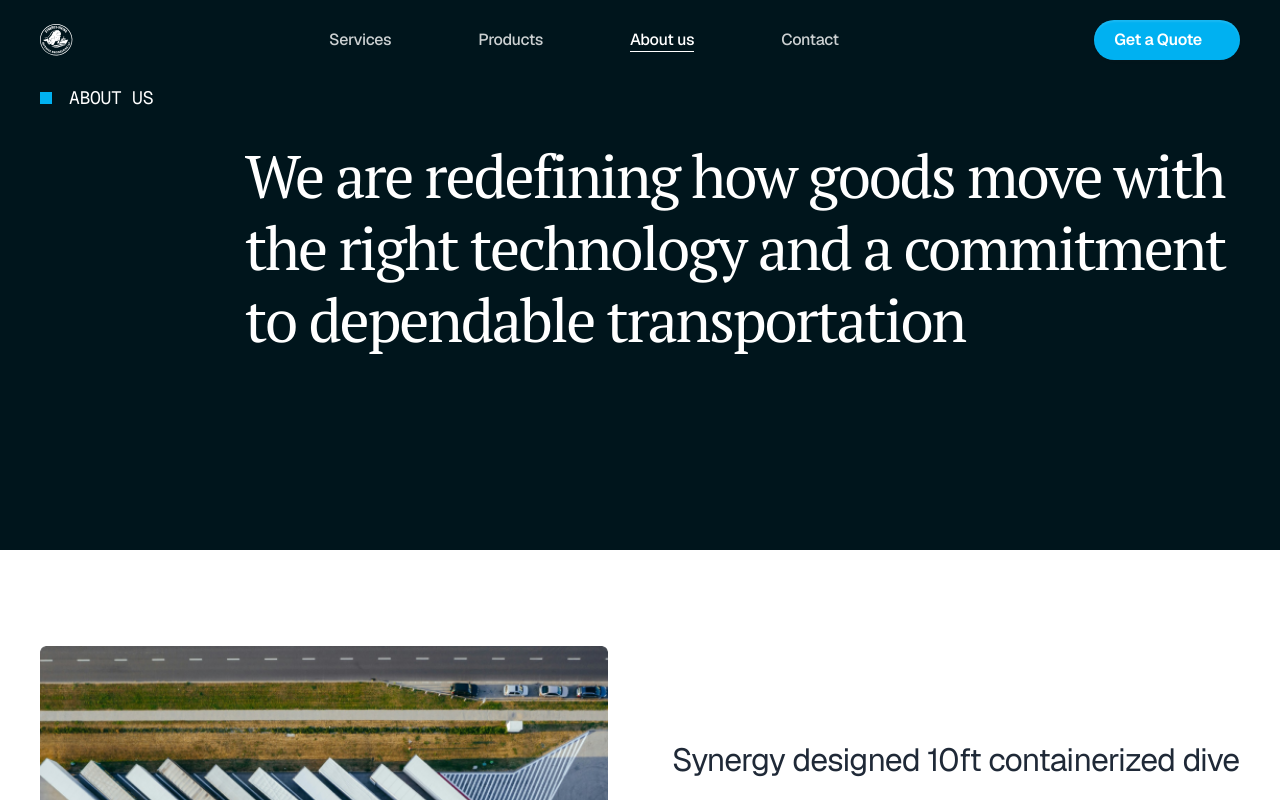
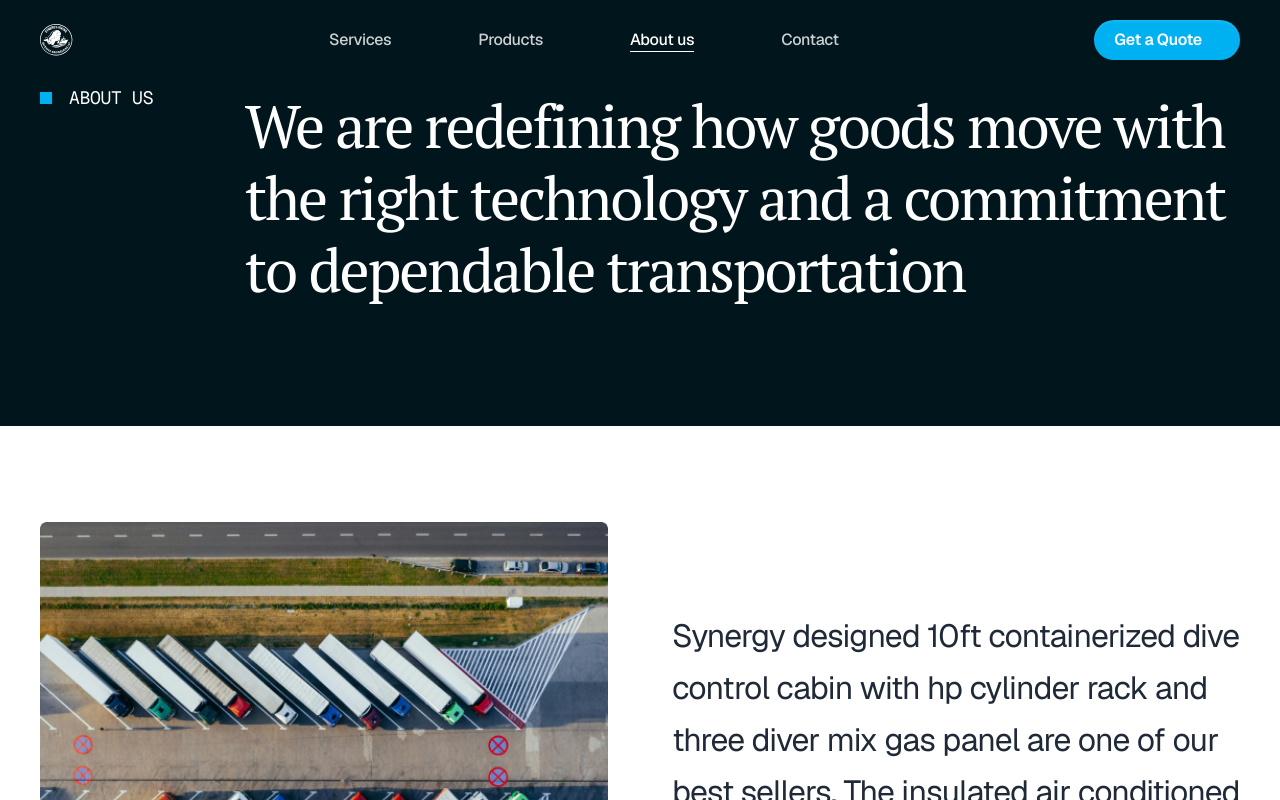
Before and after one commit to dinosourisme/Synergyvikingv1, a React (Vite) app in the folder Synergy viking/: page /about in a window 1280 px wide. Shown: the top 800 px of the page. Built offline with nearby package versions, Linux system fonts and the light colour scheme.

Commit message:
Fixed Herosection alignment

```diff
--- a/Synergy viking/src/pages/aboutus/HeroSection.jsx
+++ b/Synergy viking/src/pages/aboutus/HeroSection.jsx
@@ -15,7 +15,7 @@ function HeroSection() {
   return (
     <section className="bg-white">
       {/* Dark intro block */}
-      <section className="relative w-full bg-[#00151C] h-[470px] pt-4 pb-16 px-5 sm:px-6 md:px-8 lg:pt-[7px] lg:pb-[120px] lg:px-10">
+      <section className="relative w-full bg-[#00151C]  pt-4 pb-16 px-5 sm:px-6 md:px-8 lg:pt-[7px] lg:pb-[120px] lg:px-10">
         {/* Label */}
         <div className="flex items-center gap-3 md:gap-[17px] mb-6 md:mb-8">
           <div className="w-2.5 h-2.5 md:w-3 md:h-3 bg-[#00B1F1]" />
@@ -25,7 +25,7 @@ function HeroSection() {
         </div>
 
         {/* Heading */}
-        <h2 className="max-w-full lg:max-w-[1051px] lg:ml-[205px] text-[28px] sm:text-3xl md:text-4xl lg:text-5xl xl:text-[60px] leading-tight md:leading-[1.2] lg:leading-[72px] tracking-[-1px] sm:tracking-[-1.5px] md:tracking-[-2px] xl:tracking-[-2.2px] text-white font-normal font-ptserif">
+        <h2 className="max-w-full lg:-mt-[50px] xl:-mt-[50px] lg:max-w-[1051px] lg:ml-[205px] text-[28px] sm:text-3xl md:text-4xl lg:text-5xl xl:text-[60px] leading-tight md:leading-[1.2] lg:leading-[72px] tracking-[-1px] sm:tracking-[-1.5px] md:tracking-[-2px] xl:tracking-[-2.2px] text-white font-normal font-ptserif">
         We are redefining how goods move with the right technology and a commitment to dependable transportation
         </h2>
       </section>
```
